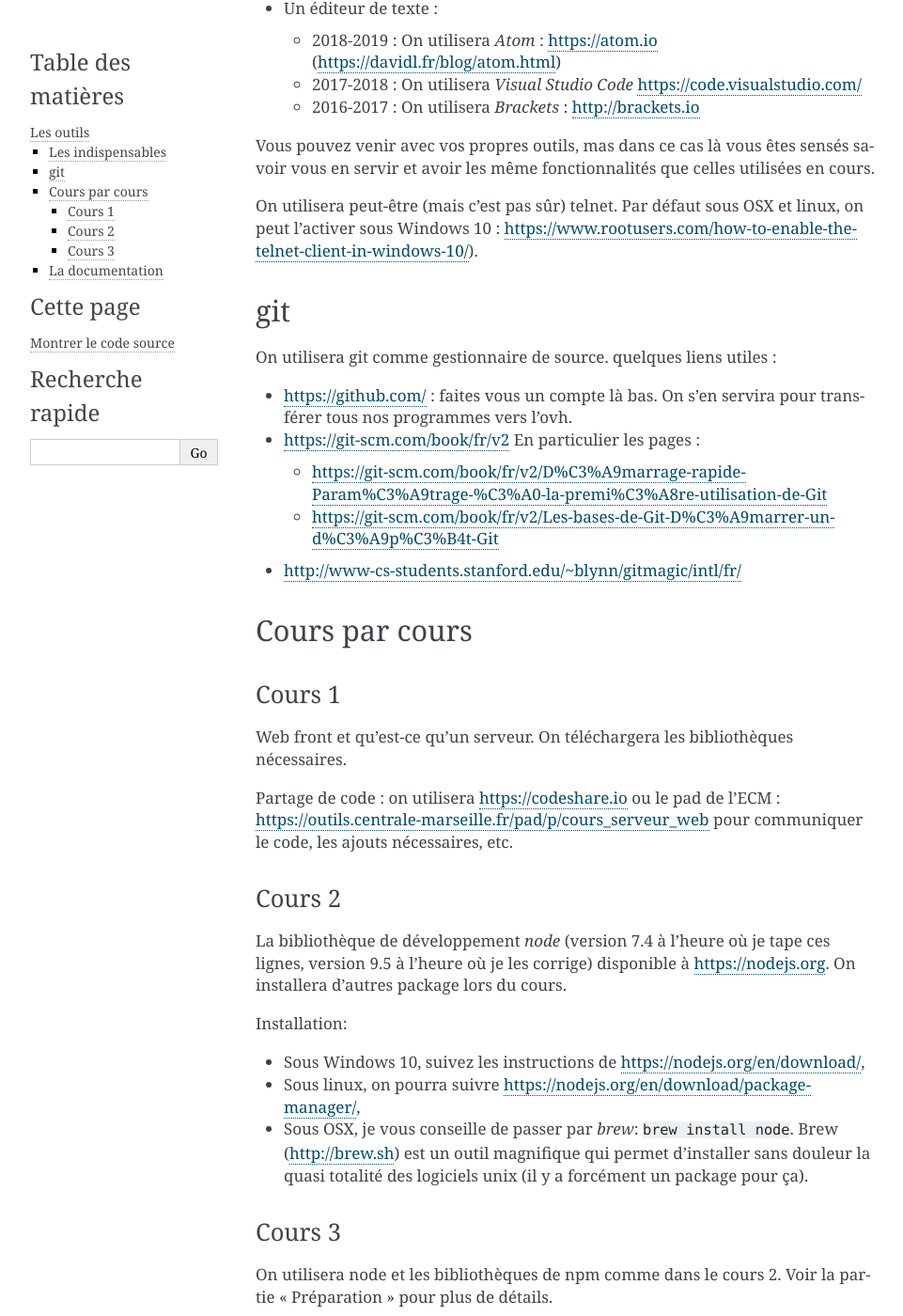
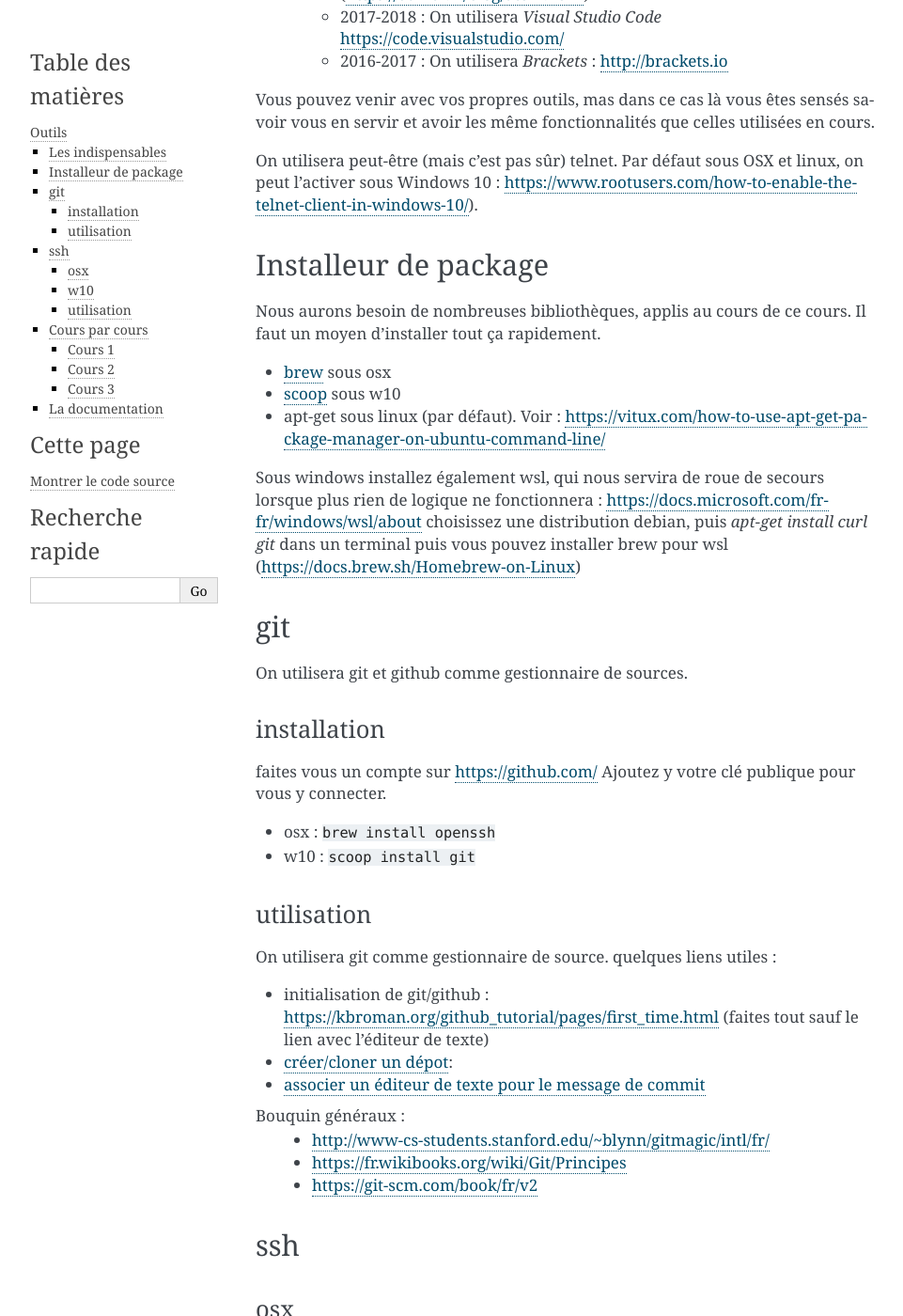
Before and after one commit to FrancoisBrucker/web_serveur, a Sphinx documentation site: the page built from source/outils.rst, in a window 1280 px wide and 1400 px high, scrolled down 495 px. Shown: the whole window at 94% size, without its empty margins (148-1109 px from the left). Built offline with Sphinx 7.4.7, drawn with Linux system fonts in a browser that asks for light colours; some of the changed text lies outside the part shown.

Commit message:
refresh 2019-2020, outils

```diff
--- a/source/index.rst
+++ b/source/index.rst
@@ -19,9 +19,11 @@
 ******************
 
 .. toctree::
-   :maxdepth: 2
+    :maxdepth: 2
 
-   outils
+    outils
+    ssh_premier_projet
+
 
 Cours 1
 ^^^^^^^
--- a/source/outils.rst
+++ b/source/outils.rst
@@ -1,26 +1,26 @@
-**********
-Les outils
-**********
+******
+Outils
+******
 
 Les indispensables
 ==================
 
 Il vous faudra :
 
-* un **terminal** :
-    * Par défaut sous linux,
-    * :file:`/Applications/Utilitaires/Terminal` sous OSX
-    * Powershell sous Windows 10 est plus ou moins équivalent. Sinon, vous pouvez l'activer : http://www.howtogeek.com/249966/how-to-install-and-use-the-linux-bash-shell-on-windows-10/.
+* un **terminal** (micro tuto : https://www.youtube.com/watch?v=t7Ci2hwUpIM):
+  * Par défaut sous linux,
+  * :file:`/Applications/Utilitaires/Terminal` sous OSX
+  * Powershell sous Windows 10.
 
 * Un navigateur muni d'outils de développement :
-    * On utilisera *Chrome* pour ce cours: https://www.google.fr/chrome,
+    * On utilisera `chrome <https://www.google.fr/chrome>`_ pour ce cours
     * Des outils de développement existent pour la plupart des autres navigateurs.
 
 * Un éditeur de texte :
-
-  * 2018-2019 : On utilisera *Atom* : https://atom.io (https://davidl.fr/blog/atom.html)
-  * 2017-2018 : On utilisera *Visual Studio Code* https://code.visualstudio.com/
-  * 2016-2017 : On utilisera *Brackets* : http://brackets.io
+    * 2019-2020 : On utilisera `Webstorm <https://www.jetbrains.com/webstorm/>`_
+    * 2018-2019 : On utilisera *Atom* : https://atom.io (https://davidl.fr/blog/atom.html)
+    * 2017-2018 : On utilisera *Visual Studio Code* https://code.visualstudio.com/
+    * 2016-2017 : On utilisera *Brackets* : http://brackets.io
 
 
 
@@ -29,19 +29,74 @@
 
 On utilisera peut-être (mais c'est pas sûr) telnet. Par défaut sous OSX et linux, on peut l'activer sous Windows 10 : https://www.rootusers.com/how-to-enable-the-telnet-client-in-windows-10/).
 
+Installeur de package
+=====================
+
+Nous aurons besoin de nombreuses bibliothèques, applis au cours de ce cours. Il faut un moyen d'installer tout ça rapidement.
+
+* `brew <https://brew.sh/>`_ sous osx
+* `scoop <https://scoop.sh/>`_ sous w10
+* apt-get sous linux (par défaut). Voir :  https://vitux.com/how-to-use-apt-get-package-manager-on-ubuntu-command-line/
+
+
+Sous windows installez également wsl, qui nous servira de roue de secours lorsque plus rien de logique ne fonctionnera : https://docs.microsoft.com/fr-fr/windows/wsl/about choisissez une distribution debian, puis `apt-get  install curl git` dans un terminal puis vous pouvez installer brew pour wsl (https://docs.brew.sh/Homebrew-on-Linux)
+
 
 git
 ===
 
+On utilisera git et github comme gestionnaire de sources.
+
+installation
+------------
+
+faites vous un compte sur https://github.com/ Ajoutez y votre clé publique pour vous y connecter.
+
+* osx : :code:`brew install openssh`
+* w10 : :code:`scoop install git`
+
+
+utilisation
+-----------
+
 On utilisera git comme gestionnaire de source. quelques liens utiles :
 
-* https://github.com/ : faites vous un compte là bas. On s'en servira pour transférer tous nos programmes vers l'ovh.
-* https://git-scm.com/book/fr/v2 En particulier les pages :
+* initialisation de git/github : https://kbroman.org/github_tutorial/pages/first_time.html (faites tout sauf le lien avec l'éditeur de texte)
+* `créer/cloner un dépot <https://git-scm.com/book/fr/v2/Les-bases-de-Git-D%C3%A9marrer-un-d%C3%A9p%C3%B4t-Git>`_:
+* `associer un éditeur de texte pour le message de commit <https://help.github.com/en/articles/associating-text-editors-with-git>`_
 
-  * https://git-scm.com/book/fr/v2/D%C3%A9marrage-rapide-Param%C3%A9trage-%C3%A0-la-premi%C3%A8re-utilisation-de-Git
-  * https://git-scm.com/book/fr/v2/Les-bases-de-Git-D%C3%A9marrer-un-d%C3%A9p%C3%B4t-Git
+Bouquin généraux :
+    * http://www-cs-students.stanford.edu/~blynn/gitmagic/intl/fr/
+    * https://fr.wikibooks.org/wiki/Git/Principes
+    * https://git-scm.com/book/fr/v2
 
-* http://www-cs-students.stanford.edu/~blynn/gitmagic/intl/fr/
+
+ssh
+===
+
+osx
+---
+
+    :code:`brew install openssh`
+
+w10
+---
+
+    :code:`scoop install openssh`
+
+
+Il faut aussi mettre à jour les service ssh de windows même : `scoop install win32-openssh`. Une fois installé win32-openssh, scoop vous indique comment créer le service ssh-agent. Il s’agit d’exécuter une ligne commençant par sudo. Exécutez la ligne **en enlevant le mot sudo** (exécuter juste le programme) dans un powershell ouvert en mode administrateur.
+
+Une fois ceci fait, vous pourrez :dans un powershell (peut-être en administrateur si une ligne ne fonctionne pas) :
+    * exécuter le service avec la commande : :code:`Start-Service ssh-agent`
+    * permettre à l’agent de se lancer au boot de façon automatique : :code:`Set-Service -Name ssh-agent   * StartupType 'Automatic'`
+
+utilisation
+-----------
+
+* cous debian : https://formation-debian.viarezo.fr/ssh.html
+* Je ne saispas ce que ça vaut (dites-moi) : https://www.youtube.com/watch?v=QGixbJ9prEc&list=PLQqbP89HgbbYIarPqOU8DdC2jC3P3L7a6
+
 
 Cours par cours
 ===============
```
Also changed, not shown: source/ssh_premier_projet.rst (added, +12 -0 lines).
